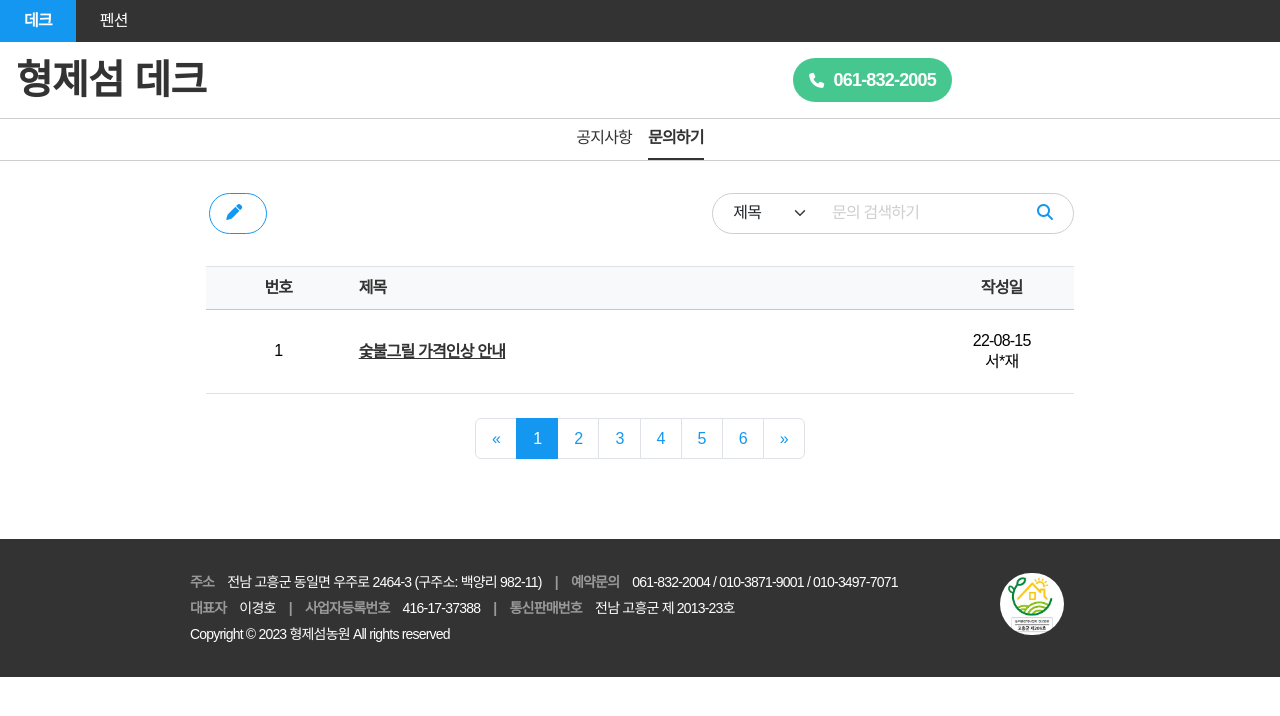
After one commit to sm003161/naro-deck-2023, a PHP site: page /board_qna.php in a window 1280 px wide. The commit adds this page. Shown: the top 716 px of the page. Run offline with PHP 8.4, Linux system fonts and the light colour scheme; some web fonts are replaced.

Commit message:
Creating the board and renaming files

```diff
--- /dev/null
+++ b/board_qna.php
@@ -0,0 +1,74 @@
+<?php
+  $currentMainNav = '커뮤니티';
+  $currentPage = '문의하기';
+
+  include("header.php");
+?>
+
+
+<section class="container-lg community">
+  <div class="community__list-form">
+    <button type="button" name="write" onclick="location.href='board_view.php'" class="btn btn-primary write-btn"><i class="fa-solid fa-pen"></i> 문의하기</button>
+    <div class="col-md-5 search-form search-bar">
+      <select class="form-select" aria-label="Default select example">
+        <option selected>제목</option>
+        <option value="1">내용</option>
+        <option value="2">글쓴이</option>
+      </select>
+      <input type="text" class="form-control" aria-label="문의 검색하기" placeholder="문의 검색하기">
+      <button class="btn btn-outline-secondary" type="button"><i class="fa-solid fa-magnifying-glass"></i></button>
+    </div>
+  </div>
+
+  <table class="table border-top align-middle">
+    <thead>
+      <tr class="table-light">
+        <th class="col-md-2">번호</th>
+        <th class="col community_title">제목</th>
+        <th class="col-md-2">작성일</th>
+      </tr>
+    </thead>
+
+    <tbody>
+      <tr class="community__list">
+        <td>1</td>
+        <td class="community_title"><a href="board_view.php">숯불그릴 가격인상 안내</a></td>
+        <td>22-08-15<br>서*재</td>
+      </tr>
+    </tbody>
+  </table>
+
+  <div class="m-4"></div>
+
+
+
+
+
+
+
+
+  <nav aria-label="Page navigation">
+    <ul class="pagination justify-content-center">
+      <li class="page-item">
+        <a class="page-link" href="#" aria-label="Previous">
+          <span aria-hidden="true">&laquo;</span>
+        </a>
+      </li>
+      <li class="page-item page-item active" aria-current="page"><a class="page-link" href="#">1</a></li>
+      <li class="page-item"><a class="page-link" href="#">2</a></li>
+      <li class="page-item"><a class="page-link" href="#">3</a></li>
+      <li class="page-item"><a class="page-link" href="#">4</a></li>
+      <li class="page-item"><a class="page-link" href="#">5</a></li>
+      <li class="page-item"><a class="page-link" href="#">6</a></li>
+      <li class="page-item">
+        <a class="page-link" href="#" aria-label="Next">
+          <span aria-hidden="true">&raquo;</span>
+        </a>
+      </li>
+    </ul>
+  </nav>
+</section>
+
+<?php
+  include("footer.php");
+?>
--- a/css/style.css
+++ b/css/style.css
@@ -2,24 +2,26 @@
 
 :root {
   --blue: #1497F1;
-  --light-blue: #E0EEF5;
+  --lighter-blue: #DFF4FF;
+  --light-blue: #B7e6ff;
   --second-blue: #489AC2;
   --green: #46C790;
   --yellow: #FFCC57;
   --brown: #C4B0A9;
 
   --black: #333333;
-  --gray: #777777;
-  --border-gray: #cecece;
-  --off-white: #FAFAFA;
+  --gray: #999999;
+  --light-gray: #B0B0B0;
+  --border-gray: #CECECE;
+  --off-white: #F3F3F3;
   --white: #FFFFFF;
 }
 
 @import url("https://cdn.jsdelivr.net/gh/orioncactus/pretendard@v1.3.6/dist/web/static/pretendard.css");
 
 /* http://meyerweb.com/eric/tools/css/reset/
-   v2.0 | 20110126
-   License: none (public domain)
+  v2.0 | 20110126
+  License: none (public domain)
 */
 
 html, body, div, span, applet, object, iframe,
@@ -105,6 +107,10 @@ button {
   display: none!important;
 }
 
+i {
+  margin-right: 0.5rem;
+}
+
 h3 {
   margin-bottom: 1rem;
   font-weight: 600;
@@ -113,7 +119,6 @@ h3 {
 
 h4 > i {
   color: var(--gray);
-  margin-right: 0.5rem;
 }
 
 h4 {
@@ -147,7 +152,7 @@ th {
   justify-content: center;
   align-items: center;
   gap: 0.875rem;
-  background-color: var(--light-blue);
+  background-color: var(--lighter-blue);
   border-radius: 0.5rem;
   margin: 0 0 1rem 0;
   }
@@ -216,7 +221,7 @@ header > ul > a.on {
 }
 
 .gnb > ul.gnb-menu > li:hover {
-  background-color: var(--light-blue);
+  background-color: var(--lighter-blue);
   color: var(--blue);
   font-weight: bold;
 }
@@ -796,65 +801,224 @@ button.cta > i {
 
 
 /* 커뮤니티 */
+.community > div.community__list-form {
+  margin-bottom: 2rem;
+  display: flex;
+  gap: 0.5rem;
+  justify-content: space-between;
+}
 
-.community-notice > .search-form {
+.community > table > thead > tr.community__view_title-row > * {
+  padding: 1rem 0.5rem;
+}
+
+.community > table > thead > tr.community__view_title-row > th.community__view_title {
+  text-align: left;
+  font-size: 18px;
+  font-weight: 700;
+}
+
+.community > div.community__list-form > button,
+.community > table > tbody > tr > td.community__view_modify-group > button,
+.community > table > tfoot > tr > td.community__view_button-group > button {
+  border-radius: 10rem;
+  padding: 0.4rem 1rem;
+  border: 1px solid var(--border-gray);
+  margin: 0 0.2rem;
+}
+
+.community > div.community__list-form > .btn-primary,
+.community > table > tbody > tr > td.community__view_modify-group > .btn-primarary {
+  font-weight: 600;
+  background-color: white;
+  border: 1px solid var(--blue);
+  color: var(--blue);
+}
+
+.community > div.community__list-form > .btn-primary:active,
+.community > table > tbody > tr > td.community__view_modify-group > .btn-primarary:active {
+  background-color: var(--blue);
+  border: 1px solid var(--blue);
+}
+
+.community > div.community__list-form > .btn-secondary,
+.community > table > tbody > tr > td.community__view_modify-group > .btn-secondary {
+  font-weight: 600;
+  color: var(--blue);
+  background-color: var(--lighter-blue);
+  border: 1px solid var(--lighter-blue);
+}
+
+.community > div.community__list-form > .btn-delete,
+.community > table > tbody > tr > td.community__view_modify-group > .btn-delete {
+  font-weight: 600;
+  color: var(--black);
+  background-color: var(--off-white);
+  border: 1px solid var(--off-white);
+}
+
+.community > table > tbody > tr > td.community__view_modify-group {
+  text-align: end;
+  border-top: none;
+}
+
+.community > table > tfoot > tr > td.community__view_button-group {
+  text-align: center;
+  border-bottom: none;
+}
+
+.community > div.community__list-form > .search-form {
   display: inline-flex;
   border: 1px solid var(--border-gray);
   border-radius: 100px;
-  padding: 0 0.5rem;
+  padding: 0.1rem 0.5rem;
   float: right;
-  margin-bottom: 2rem;
 }
 
-.community-notice > .search-form > * {
+.community > div.community__list-form > .search-form > select,
+.community > div.community__list-form > .search-form > button,
+.community > div.community__list-form > .search-form > input {
   border: none;
   background-color: transparent;
 }
 
-.community-notice > .search-form > .form-control {
+
+.community > div.community__list-form > .search-form > button > i {
+  margin-right: 0;
+}
+
+.community > div.community__list-form > .search-form > select.form-select {
+  width: 40%;
+}
+
+.community > div.community__list-form > .search-form > input.form-control::placeholder {
+  color: var(--border-gray);
+}
+
+.community > div.community__list-form > .search-form > select.form-select,
+.community > div.community__list-form > .search-form > input.form-control {
   letter-spacing: -0.05rem;
 }
 
-.community-notice > .search-form > button > i {
+.community > div.community__list-form > .search-form > button > i {
   color: var(--blue);
 }
 
-.community-notice > .search-form > button:hover {
-  color: inherit;
+.community > div.community__list-form > .search-form > button:hover,
+.community > div.community__list-form > .search-form > *:focus,
+.community > div.community__list-form > .search-form > *:active {
+  background-color: transparent;
+  box-shadow: none;
+  color: var(--black);
 }
 
-.community-notice > .search-form > *:focus,
-.community-notice > .search-form > *:active {
-  background-color: transparent;
-  box-shadow: none;
+.community > div.community__list-form > .search-form > ul.dropdown-menu > li > a.dropdown-item:active {
+  background-color: var(--blue);
 }
 
-.community-notice > table > tbody > tr > td {
-  padding: 1.25rem;
+.community > nav > ul > li > a {
+  padding: 0.4rem 1rem;
 }
 
-.community-notice > table > tbody > tr > td.title {
-  text-decoration: underline;
+.community > table > thead {
+  width: 100%;
+  text-align: center;
+}
+
+.community > table > thead > tr > th {
+  min-width: 3rem;
+}
+
+.community > table > thead > tr > th.community_title {
   text-align: left;
 }
 
-.community-notice > table > tbody > tr:hover {
+.community > table > thead > tr > th.info {
+  text-align: right;
+
+}
+
+.community > table > tbody > tr > td {
+  text-align: center;
+  vertical-align: middle;
+  padding: 1.3rem 0.5rem;
+  line-height: 1.3rem;
+}
+
+.community > table > tbody > tr > td.community_title {
+  text-decoration: underline;
+  text-align: left;
+  font-weight: 600;
+  color: var(--black);
+}
+
+.community > table > tbody > tr.community_list:hover {
   background-color: var(--off-white);
 }
 
-.community-notice > nav > ul > li > a {
-  padding: 0.4rem 1rem;
+.community > table > thead > tr > .community__view_info {
+  text-align: right;
+  font-weight: 300;
+  min-width: 5rem;
+}
+
+.community > table > thead > tr > th.community__view_info > span {
+  margin-right: 0.5rem;
+}
+
+.community > table > tbody > tr > td.community__view_content {
+  text-align: left;
+  color: var(--black);
+  border-bottom: none;
+}
+
+.community > nav > ul > li > .page-link {
+  color: var(--blue);
+}
+
+.community > nav > ul > li.active > .page-link, .page-link.active {
+  background-color: var(--blue);
+  border-color: var(--blue);
+  color: white;
 }
 
 
 
+
 @media (max-width: 1083px) {
-  .community-notice > .search-form {
+  .community > div.community__list-form > button > i {
+    margin-right: 0;
+  }
+
+  .community button {
+    padding: 1% 5%;
+  }
+
+  .community > div.community__list-form > .search-form {
     width: 100%;
   }
 
-  .community-notice > table > thead > tr > th.title,
-  .community-notice > table > tbody > tr > td.title {
+  .community > div.community__list-form > .search-form > * {
+    padding: 2% 4%;
+  }
+
+  .community > table > thead > tr > th.community_title,
+  .community > table > tbody > tr > td.community_title {
     text-align: center;
   }
+
+  .community > table > thead > tr.community__view_title-row {
+    display: flex;
+    flex-direction: column;
+  }
+
+  .community > table > thead > tr.community__view_title-row > th.community__view_title {
+    border-bottom: none;
+    padding-bottom: 0;
+  }
+
+  .community > table > thead > tr.community__view_title-row > th.community__view_info {
+    padding-top: 0;
+    text-align: left;
+  }
 }
--- a/deck_plan.php
+++ b/deck_plan.php
@@ -11,7 +11,7 @@
 
 <div class="deck-plan__layout">
   <img src="assets/map-img.png" alt="데크배치도" class="rounded">
-  <a href="deck_one.php">
+  <a href="deck_preview.php">
     <span class="badge deck-plan__layout--badge">1</span>
   </a>
 </div>
--- a/header.php
+++ b/header.php
@@ -37,7 +37,7 @@
       <li class="basic-padding"><a href="view.php">갤러리</a></li>
       <li class="basic-padding"><a href="deck.php">데크</a></li>
       <li class="basic-padding"><a href="">예약</a></li>
-            <li class="basic-padding"><a href="notice.php">공지사항</a></li>
+      <li class="basic-padding"><a href="board_notice.php">공지사항</a></li>
     </ul>
     <div class="gnb-menu">
       <img src="assets/icon/button-hamburger.png" alt="메뉴">
@@ -68,12 +68,12 @@
 
   $deck = array(
     '데크배치도' => '/deck.php',
-        '데크미리보기' => '/deck_one.php'
+    '데크미리보기' => '/deck_preview.php'
   );
 
   $community = array(
-        '공지사항' => '/notice.php',
-        '문의하기' => '/qna.php'
+    '공지사항' => '/board_notice.php',
+    '문의하기' => '/board_qna.php'
   );
 
   // LNB 메뉴를 뿌려주기
--- a/js/main.js
+++ b/js/main.js
@@ -1,31 +1,38 @@
 
 const gnbShowBtn = document.querySelector("div.gnb-menu");
 const gnbMenu = document.querySelector("ul.gnb-menu");
+const communityWriteBtn = document.querySelector("button.write-btn");
 const HIDDEN = "HIDDEN"
+const writeIcon = "<i class=\"fa-solid fa-pen\"></i>"
 
 console.log(window.screen.width);
 
 // 모바일 헤더
 
 function checkMobile() {
-    if (window.screen.width <= 1083) {
-        gnbMenu.classList.add(HIDDEN);
-        console.log('2');
+  if (window.screen.width <= 1083) {
+    gnbMenu.classList.add(HIDDEN);
+
+    if (communityWriteBtn) {
+    communityWriteBtn.innerHTML = writeIcon;
     }
+  }
 }
 
 checkMobile();
 
 function HidingClass() {
-    gnbMenu.classList.toggle(HIDDEN);
-    console.log('button clicked');
+  gnbMenu.classList.toggle(HIDDEN);
+  console.log('button clicked');
 }
 
 gnbShowBtn.addEventListener("click", HidingClass);
 
+/*
 // 현재 GNB 표시하기
 function currentNav() {
-    console.log($currentMainNav);
+  console.log('<?php echo $currentMainNav;?>');
 }
 
-currentNav()
+currentNav();
+*/
```
Also changed, not shown: board_notice.php (renamed from notice.php, +16 -17 lines), board_view.php (added, +51 -0 lines), deck_preview.php (renamed from deck_one.php, +4 -4 lines), index.php (+7 -3 lines), lnb.php (deleted, +0 -17 lines). Lines whose indentation alone changed are shown as unchanged.
